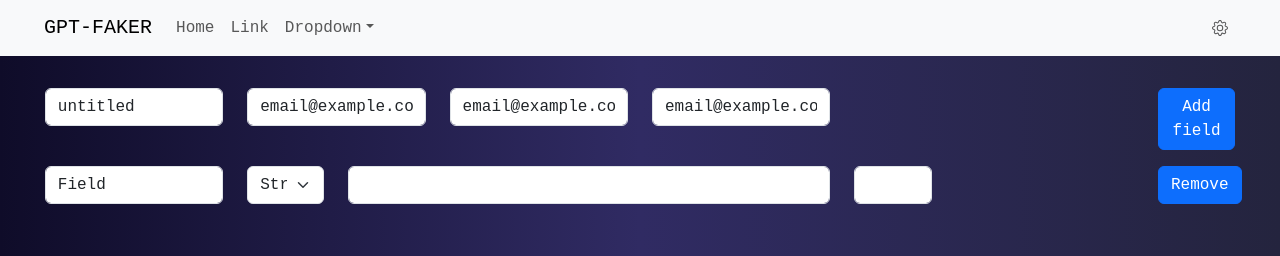
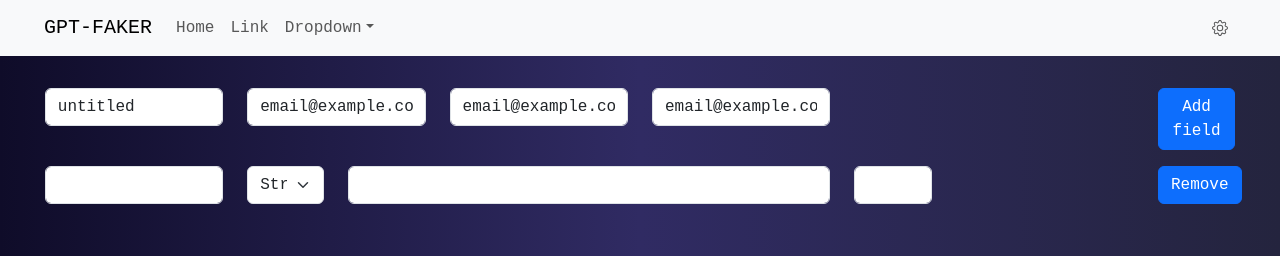
Before and after one commit to PaperUnicorn/gpt-faker, a React (Create React App) app: page / in a window 1280 px wide. Shown: the top 256 px of the page. Built offline with nearby package versions, Linux system fonts and the light colour scheme.

Commit message:
fix: last field delete issue

```diff
--- a/src/components/Field.tsx
+++ b/src/components/Field.tsx
@@ -28,10 +28,7 @@
     <Form.Group as={Row} className="mb-3" controlId="formPlaintextEmail">
       <Col sm="2">
         <Form.Control
-          name={fieldName}
-          defaultValue={fieldValue || "Field"}
           onChange={(e) => {
-            console.log(e);
             handleChange && handleChange(fieldIndex, e);
           }}
         />
--- a/src/layout/MainLayout.tsx
+++ b/src/layout/MainLayout.tsx
@@ -24,24 +24,26 @@
     setFields(newFields);
   };
 
-  const removeField = (index: string) => {
+  const removeField = (index: string | undefined) => {
     let rows = [...fields];
     console.log(index);
     rows = fields.filter((field) => {
-      console.log(field);
       return field.fieldIndex !== index;
     });
-    console.log(rows);
     setFields(rows);
   };
 
   const handleChange = (
-    index: number,
+    index: string,
     event: React.ChangeEvent<HTMLInputElement>
   ) => {
     const { name, value } = event.target;
     const list: IField[] = [...fields];
-    list[index].fieldValue = value;
+    list.find((e) => {
+      if (e.fieldIndex === index) {
+        e.fieldValue = value;
+      }
+    });
     setFields(list);
   };
 
@@ -52,9 +54,9 @@
         const { fieldName } = data;
         return (
           <Field
-            key={index}
+            key={data.fieldIndex}
             fieldIndex={data.fieldIndex}
-            removeField={removeField}
+            removeField={() => removeField(data.fieldIndex)}
             handleChange={handleChange}
           />
         );
```
